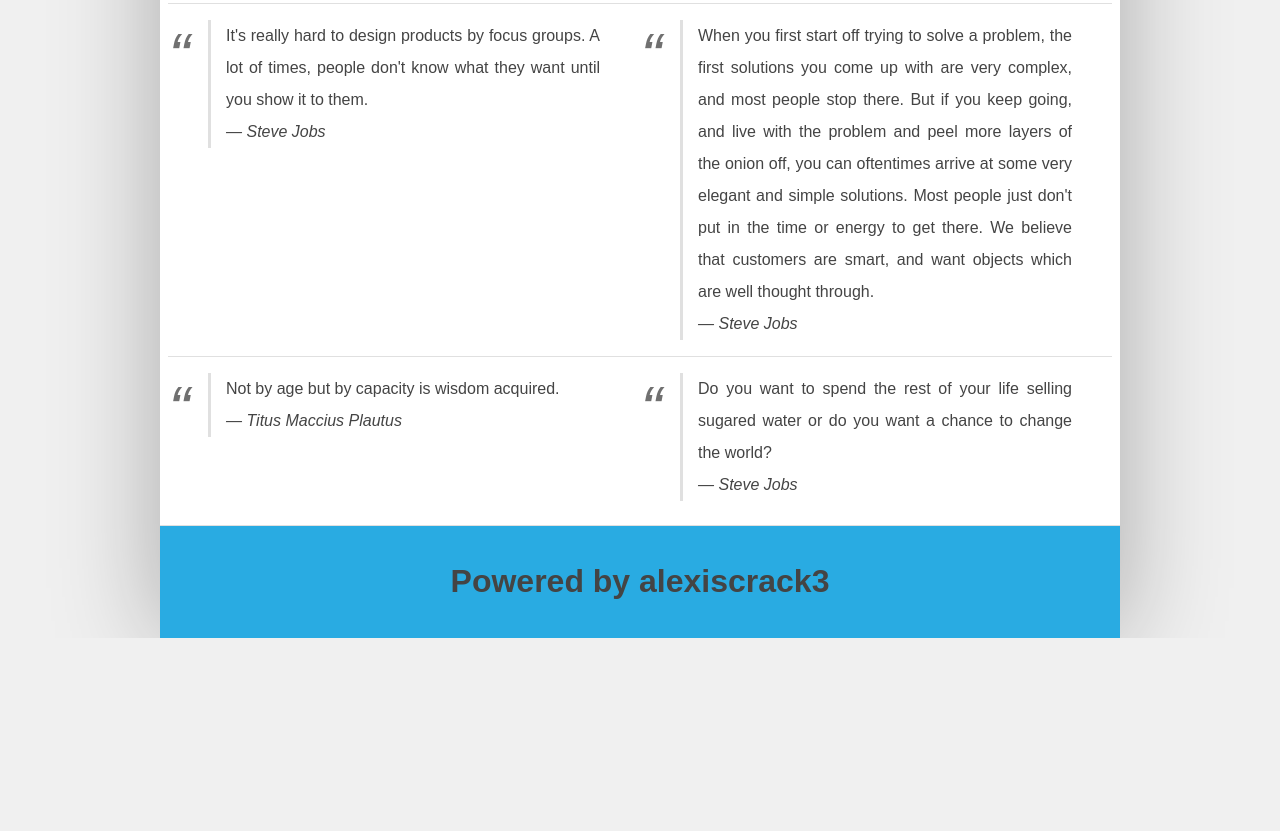
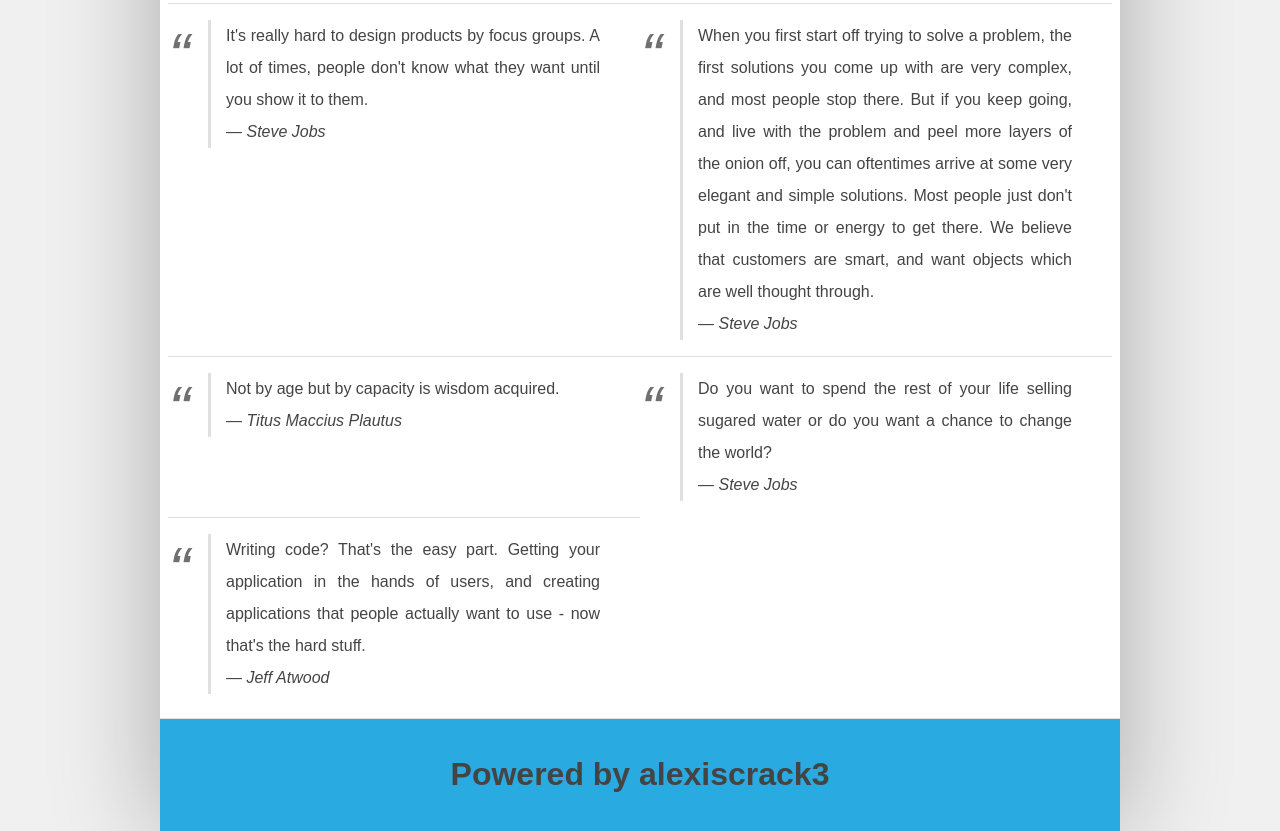
Before and after one commit to alexiscrack3/InspireMe, a plain HTML site: page index.html in a window 1280 px wide. Shown: the part 537-1368 px from the top of the page. Before the commit the page ends 1175 px from the top, so only its background shows below. Drawn offline with nearby package versions, Linux system fonts and the light colour scheme.

Commit message:
New quote

```diff
--- a/index.html
+++ b/index.html
@@ -65,6 +65,11 @@
                 <footer>Steve Jobs</footer>
             </blockquote>
         </article>
+        <article>
+            <blockquote cite="/">Writing code? That's the easy part. Getting your application in the hands of users, and creating applications that people actually want to use - now that's the hard stuff.
+                <footer>Jeff Atwood</footer>
+            </blockquote>
+        </article>
     </section>
     <footer>
         <h1>Powered by alexiscrack3</h1>
```
